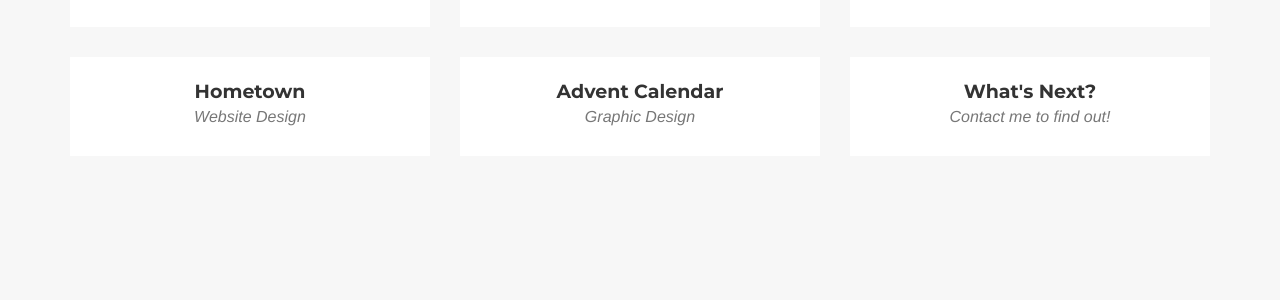
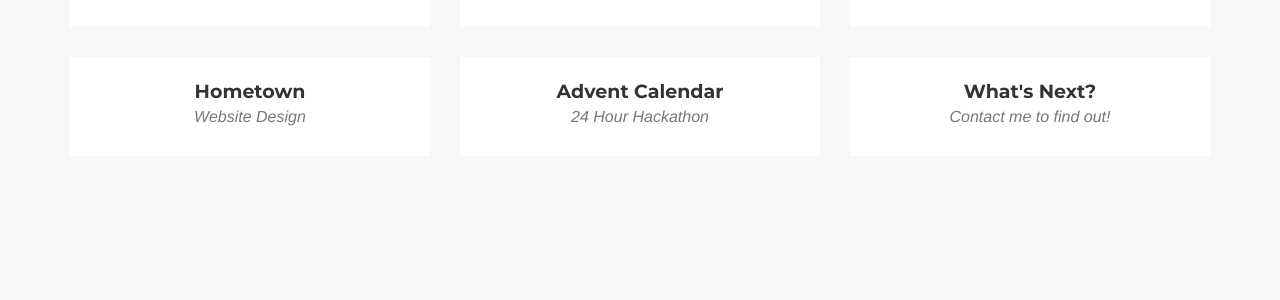
Before and after one commit to adjknowles/adjknowles.github.io, a Jekyll site: the page built from _posts/2014-07-13-project-6.markdown, in a window 1280 px wide and 900 px high, scrolled down 1698 px. Shown: the part 152-452 px from the top of the window. Built offline with Jekyll 4.4.1, drawn with Linux system fonts in a browser that asks for light colours; some web fonts are replaced.

```diff
--- a/_config.yml
+++ b/_config.yml
@@ -2,8 +2,8 @@ url: https://y7kim.github.io
 baseurl: ""
 
 # Site settings
-title: Awesome Title
-email: your-email@domain.com
+title: Alastair Knowles
+email: alastair_knowles@yahoo.co.uk
 description: "Write an awesome description for your new site here. You can edit this line in _config.yml. It will appear in your document head meta (for Google search results) and in your feed.xml site description."
 
 # Color settings (hex-codes without the leading hash-tag)
--- a/_includes/clients.html
+++ b/_includes/clients.html
@@ -1,5 +1,6 @@
+
 <!-- Clients Aside -->
-    <aside class="clients">
+<!--     <aside class="clients">
         <div class="container">
             <div class="row">
                 <div class="col-md-3 col-sm-6">
@@ -24,4 +25,4 @@
                 </div>
             </div>
         </div>
-    </aside>
+    </aside> -->
--- a/_posts/2014-07-13-project-6.markdown
+++ b/_posts/2014-07-13-project-6.markdown
@@ -1,6 +1,6 @@
 ---
 title: Advent Calendar
-subtitle: Graphic Design
+subtitle: 24 Hour Hackathon
 layout: default
 modal-id: 6
 date: 2014-07-15
```
